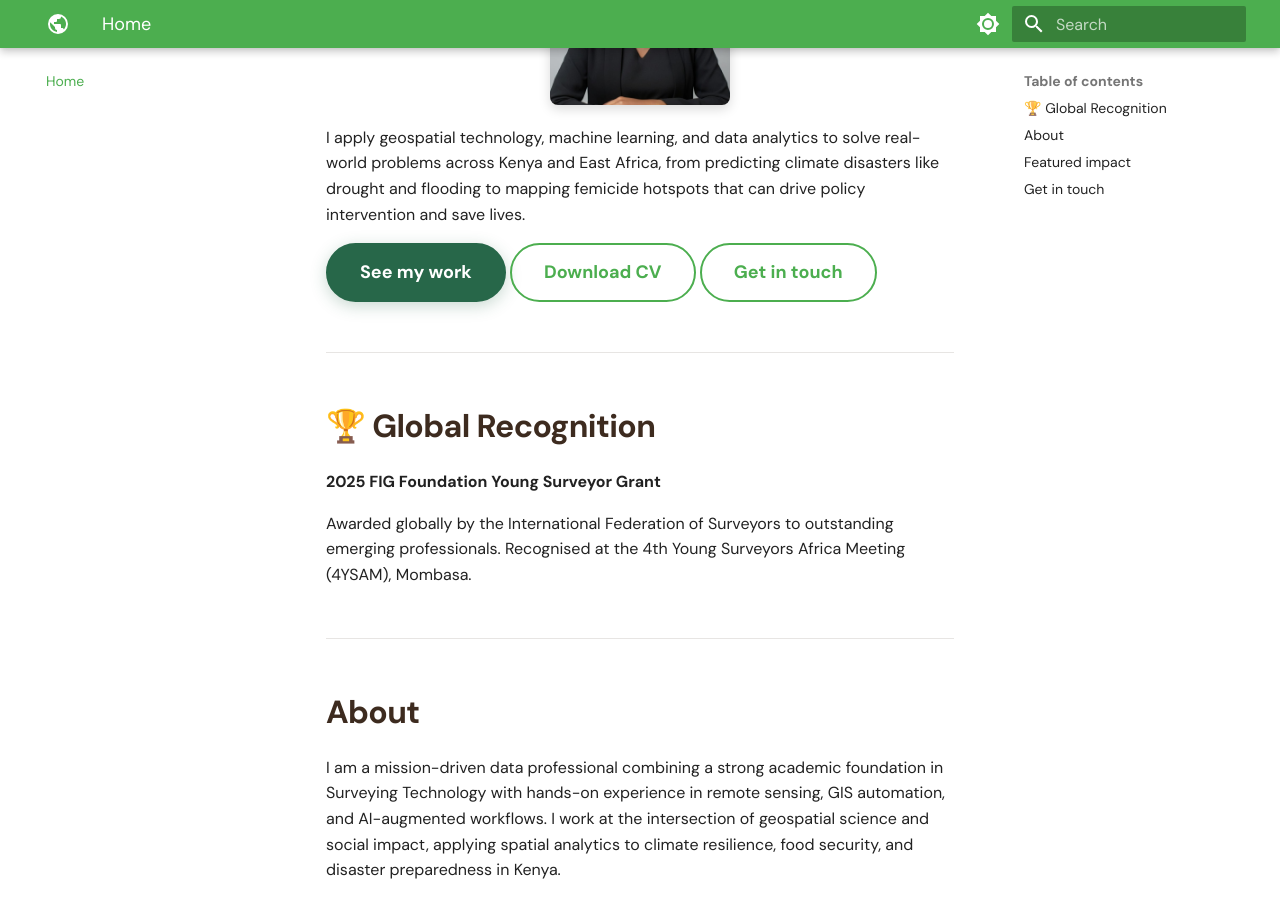
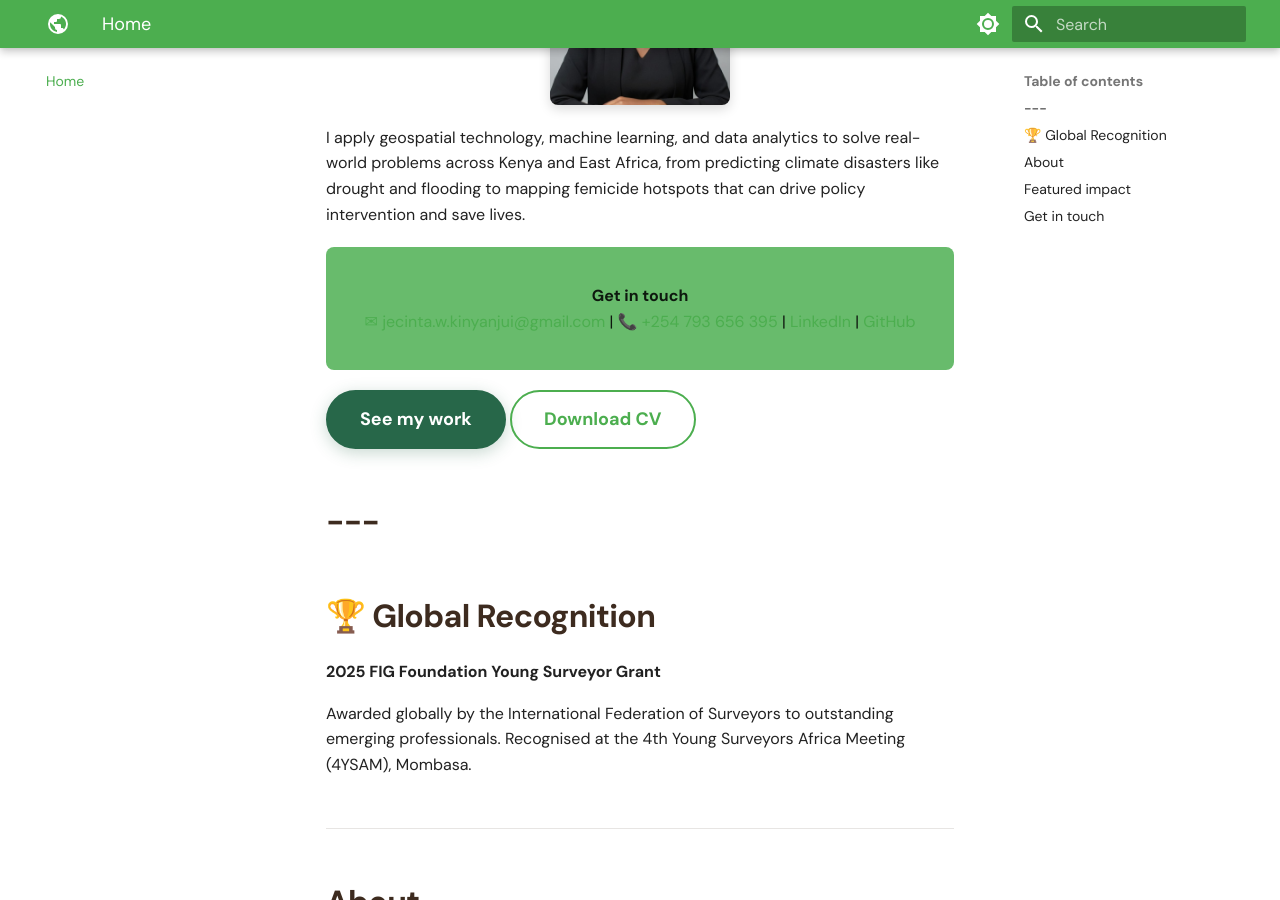
Before and after one commit to Wanjiru-1/Wanjiru-1.github.io, an MkDocs documentation site: the page built from docs/index.md, in a window 1280 px wide and 900 px high, scrolled down 418 px. Built offline with MkDocs 1.6.1 and Material for MkDocs 9.7.7, drawn with Linux system fonts in a browser that asks for light colours; emoji names are drawn with the system emoji font.

Commit message:
Remove duplicate contact button from index.md
Removed duplicate 'Get in touch' button from the contact section.

```diff
--- a/docs/index.md
+++ b/docs/index.md
@@ -6,10 +6,17 @@ Geospatial Data Scientist · Climate and Social Impact Analytics · Nairobi, Ken
 
 I apply geospatial technology, machine learning, and data analytics to solve real-world problems across Kenya and East Africa, from predicting climate disasters like drought and flooding to mapping femicide hotspots that can drive policy intervention and save lives.
 
+<div class="contact-card" markdown>
+
+**Get in touch**
+[✉ jecinta.w.kinyanjui@gmail.com](mailto:jecinta.w.kinyanjui@gmail.com) | [📞 +254 793 656 395](tel:+254793656395) | [LinkedIn](https://www.linkedin.com/in/jecinta-wanjiru-) | [GitHub](https://github.com/Wanjiru-1)
+
+</div>
+
 [See my work](projects/){ .md-button .md-button--primary }
 [Download CV](assets/Jecinta_Wanjiru_CV.pdf){ .md-button }
-[Get in touch](mailto:jecinta.w.kinyanjui@gmail.com){ .md-button }
 
+---
 ---
 
 ## 🏆 Global Recognition
```
